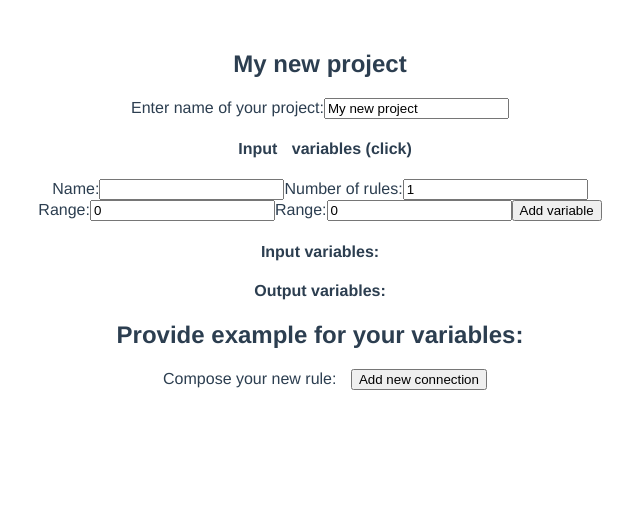
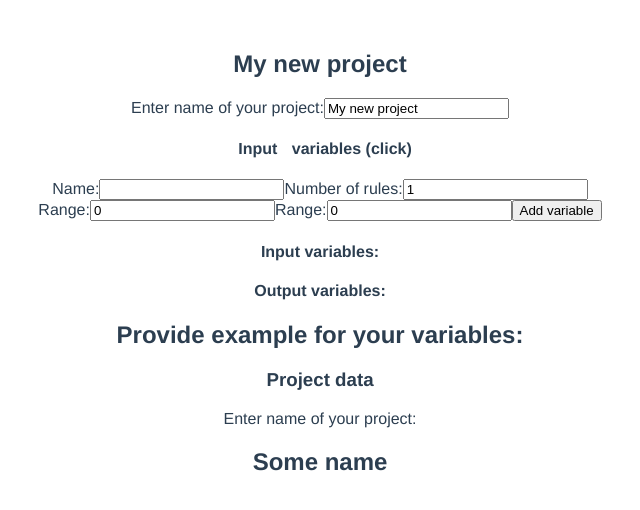
Before and after one commit to marcingol1/fuzzy, a Vue app: page /#/ in a window 1280 px wide. Shown: the top 510 px of the page, without its empty margins (320-960 px from the left). Built offline with nearby package versions, Linux system fonts and the light colour scheme.

Commit message:
add working component- time for refactor

```diff
--- a/src/components/MainPage.vue
+++ b/src/components/MainPage.vue
@@ -83,7 +83,7 @@
       </form>
     </section>
 
-    <section id="connections">
+    <section id="connections" v-if="inputs.length">
       <form v-on:submit.prevent>
           <span>Compose your new rule: </span>
           <span v-for="(input, index) in inputs" :key="index">
@@ -99,7 +99,7 @@
 
     </section>
 
-
+  <project-name />
   </div>
 </template>
 
--- a/src/components/ProjectName.vue
+++ b/src/components/ProjectName.vue
@@ -2,19 +2,13 @@
     <section class="project-data">
       <h3>Project data</h3>
       <label for="project-name">Enter name of your project:</label>
-      <input type="text" id="project-name" v-model="projectName">
       <br>
-      <h2><strong>{{ projectName }}</strong></h2>
+      <h2><strong>Some name</strong></h2>
     </section>
-<template>
+</template>
 
 <script>
 export default {
-  name: 'ProjectName'
-}
+  name: 'ProjectName',
+};
 </script>
-
-
-<style scoped>
-
-</style>
--- a/src/main.js
+++ b/src/main.js
@@ -4,9 +4,11 @@ import Vue from 'vue';
 import App from './App';
 import router from './router';
 import BarChart from './components/BarChart';
+import ProjectName from './components/ProjectName';
 
 Vue.config.productionTip = false;
 Vue.component('bar-chart', BarChart);
+Vue.component('project-name', ProjectName);
 
 /* eslint-disable no-new */
 new Vue({
```
